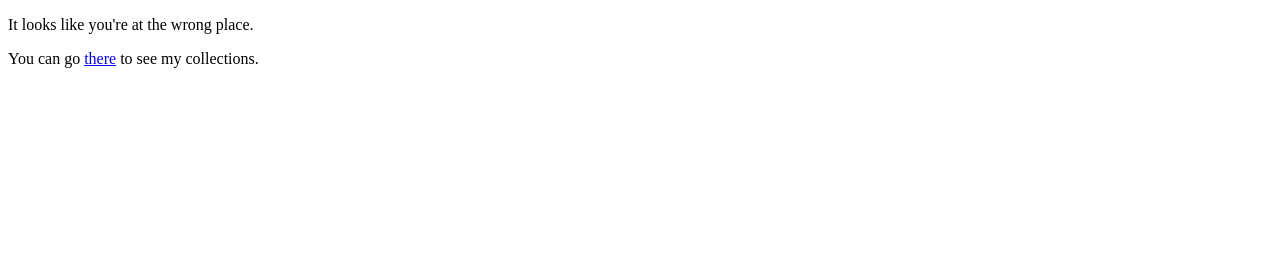
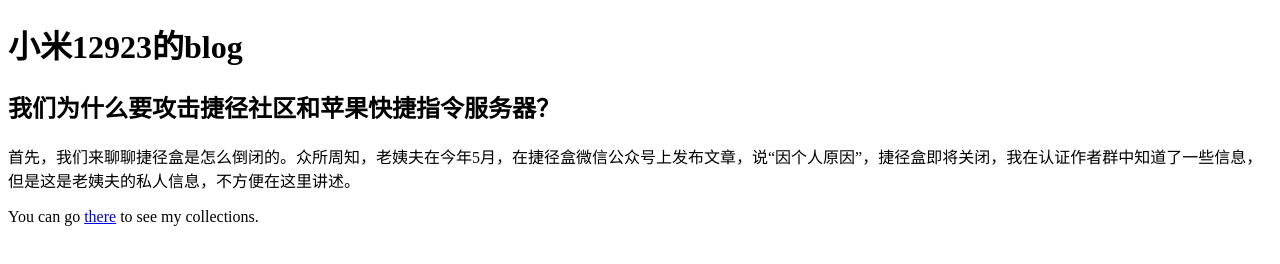
Before and after one commit to JarryJiang12923/JarryJiang12923.github.io, a plain HTML site: page index.html in a window 1280 px wide. Drawn offline with Linux system fonts and the light colour scheme.

Commit message:
Update index.html

```diff
--- a/index.html
+++ b/index.html
@@ -6,11 +6,13 @@
   <meta http-equiv="X-UA-Compatible" content="IE=edge">
   <meta name="viewport" content="width=device-width, initial-scale=1.0, user-scalable=no">
   <meta name="description" content="Oops...">
-  <title>Oops...</title>
+  <title>小米12923的blog</title>
 </head>
 
 <body>
-  <p>It looks like you're at the wrong place.</p>
+  <h1>小米12923的blog</h1>
+  <h2>我们为什么要攻击捷径社区和苹果快捷指令服务器？</h2>
+  <p>首先，我们来聊聊捷径盒是怎么倒闭的。众所周知，老姨夫在今年5月，在捷径盒微信公众号上发布文章，说“因个人原因”，捷径盒即将关闭，我在认证作者群中知道了一些信息，但是这是老姨夫的私人信息，不方便在这里讲述。</p>
   <p>You can go <a href="./sites">there</a> to see my collections.</p>
 </body>
 </html>
```
